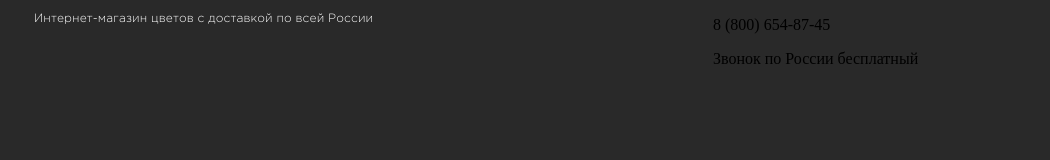
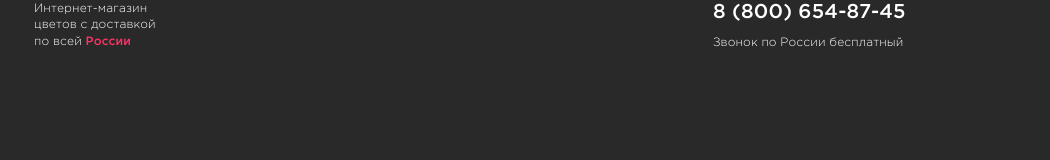
Before and after one commit to IlyaAlpatov/Flowers, a plain HTML site: page index.html in a window 1280 px wide. Shown: the full height of the page, 230-1280 px from the left. Drawn offline with Linux system fonts and the light colour scheme; files whose address does not match are found by name.

Commit message:
ничего не добавил

```diff
--- a/css/style.css
+++ b/css/style.css
@@ -25,13 +25,34 @@
 body {
     background-color: #292929;
     margin: 0;
+    font-family: 'Gotham Pro Regular', sans-serif;
+    font-weight: 400;
+}
+
+.header {
+    color: #ffffff;
 }
 
 .header__text {
-    font-family: 'Gotham Pro Light', sans-serif;
+    font-family: 'Gotham Pro Light';
     font-size: 12px;
     line-height: 1.2;
     font-weight: 300;
+    letter-spacing: 0.12px;
+}
+
+.header__text--red {
+    font-family: 'Gotham Pro Medium';
+    font-weight: 500;
+    color: #ff3469;
+}
+
+.header__link--phone {
+    text-decoration: none;
+    font-family: 'Gotham Pro Medium';
+    font-size: 20px;
+    line-height: 1.2;
+    font-weight: 500;
     letter-spacing: 0.01em;
     color: #ffffff;
 }
--- a/index.html
+++ b/index.html
@@ -17,12 +17,13 @@
                     </a>
                 </div>
                 <div class="col-7">
-                    <p class="header__text">Интернет-магазин цветов
-                    с доставкой по всей России</p>
+                    <span class="header__text">Интернет-магазин <br> цветов
+                    с доставкой <br> по всей <span class="header__text--red">России</span>
+                </span>
                 </div>
                 <div class="col-3">
-                    <p>8 (800) 654-87-45</p>
-                    <p>Звонок по России бесплатный</p>
+                    <a href="" class="header__link--phone">8 (800) 654-87-45</a>
+                    <p class="header__text">Звонок по России бесплатный</p>
                 </div>
             </div>
         </div>
```
